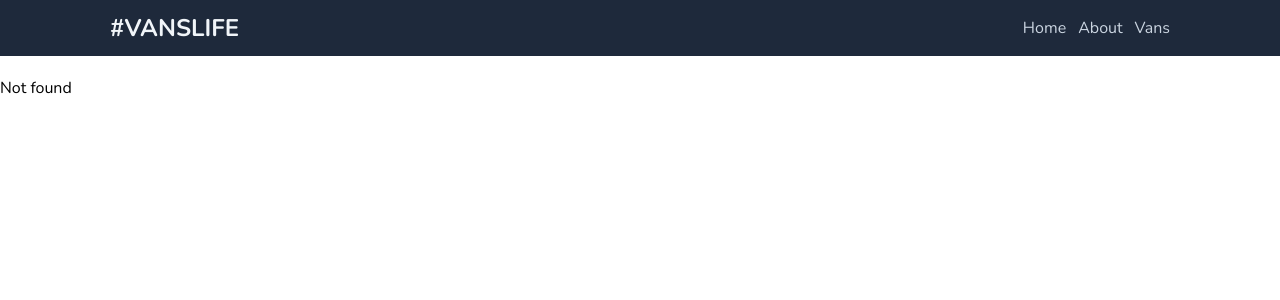
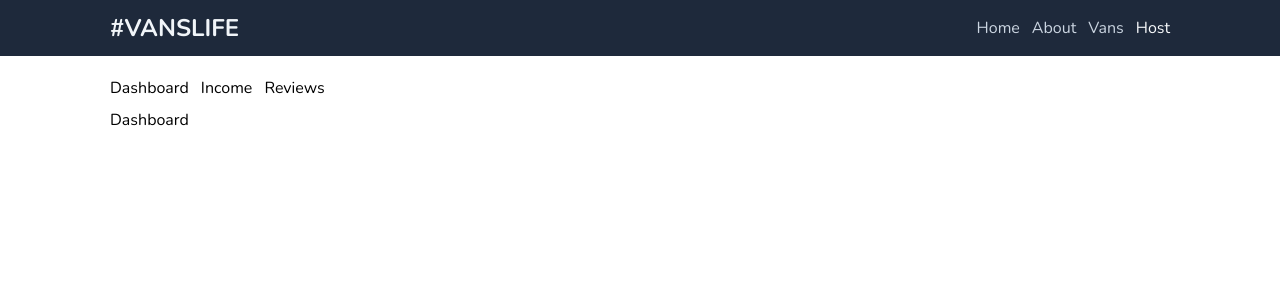
Before and after one commit to khalilnazari/react-router, a React (Vite) app: page /host in a window 1280 px wide. Before the commit this address had no page. Shown: the top 300 px of the page. Built offline with nearby package versions, Linux system fonts and the light colour scheme; what miragejs would draw is missing.

Commit message:
Nested route for Host is developed

```diff
--- a/src/App.tsx
+++ b/src/App.tsx
@@ -2,8 +2,12 @@ import { Route, Routes } from "react-router-dom";
 import PageLayout from "./components/PageLayout";
 import Home from "./pages/Home";
 import About from "./pages/About";
-import Vans from "./pages/Vans";
-import VanDetails from "./pages/VanDetails";
+import Vans from "./pages/vans/Vans";
+import VanDetails from "./pages/vans/VanDetails";
+import Dashboard from "./pages/hosts/Dashboard";
+import Reviews from "./pages/hosts/Reviews";
+import Income from "./pages/hosts/Income";
+import HostLayout from "./components/HostLayout";
 
 const App = () => {
   return (
@@ -13,6 +17,11 @@ const App = () => {
         <Route path="about" element={<About />} />
         <Route path="vans" element={<Vans />} />
         <Route path="vans/:vanId" element={<VanDetails />} />
+        <Route path="host" element={<HostLayout />}>
+          <Route index element={<Dashboard />} />
+          <Route path="reviews" element={<Reviews />} />
+          <Route path="income" element={<Income />} />
+        </Route>
         <Route path="*" element={<div>Not found</div>} />
       </Route>
     </Routes>
--- /dev/null
+++ b/src/components/HostLayout.tsx
@@ -0,0 +1,19 @@
+import { NavLink, Outlet } from "react-router-dom";
+import Container from "./Container";
+
+const HostLayout = () => {
+  return (
+    <main>
+      <Container>
+        <div className="flex gap-3 my-2">
+          <NavLink to="">Dashboard</NavLink>
+          <NavLink to="income">Income</NavLink>
+          <NavLink to="reviews">Reviews</NavLink>
+        </div>
+        <Outlet />
+      </Container>
+    </main>
+  );
+};
+
+export default HostLayout;
--- a/src/components/Navbar.tsx
+++ b/src/components/Navbar.tsx
@@ -36,6 +36,15 @@ const Navbar = () => {
             >
               Vans
             </NavLink>
+
+            <NavLink
+              to="/host"
+              className={({ isActive }) =>
+                isActive ? "text-slate-50" : "hover:text-slate-50"
+              }
+            >
+              Host
+            </NavLink>
           </nav>
         </div>
       </Container>
--- /dev/null
+++ b/src/pages/hosts/Dashboard.tsx
@@ -0,0 +1,5 @@
+const Dashboard = () => {
+  return <div>Dashboard</div>;
+};
+
+export default Dashboard;
--- /dev/null
+++ b/src/pages/hosts/Income.tsx
@@ -0,0 +1,5 @@
+const Income = () => {
+  return <div>Income</div>;
+};
+
+export default Income;
--- /dev/null
+++ b/src/pages/hosts/Reviews.tsx
@@ -0,0 +1,5 @@
+const Reviews = () => {
+  return <div>Reviews</div>;
+};
+
+export default Reviews;
--- a/src/pages/VanDetails.tsx
+++ b/src/pages/vans/VanDetails.tsx
@@ -1,6 +1,6 @@
 import { useParams } from "react-router-dom";
-import Container from "../components/Container";
-import PageTitle from "../components/PageTitle";
+import Container from "../../components/Container";
+import PageTitle from "../../components/PageTitle";
 import { useEffect, useState } from "react";
 
 type VanType = {
--- a/src/pages/Vans.tsx
+++ b/src/pages/vans/Vans.tsx
@@ -1,6 +1,6 @@
 import { useEffect, useState } from "react";
-import Container from "../components/Container";
-import PageTitle from "../components/PageTitle";
+import Container from "../../components/Container";
+import PageTitle from "../../components/PageTitle";
 import { Link } from "react-router-dom";
 
 type VansType = {
```
